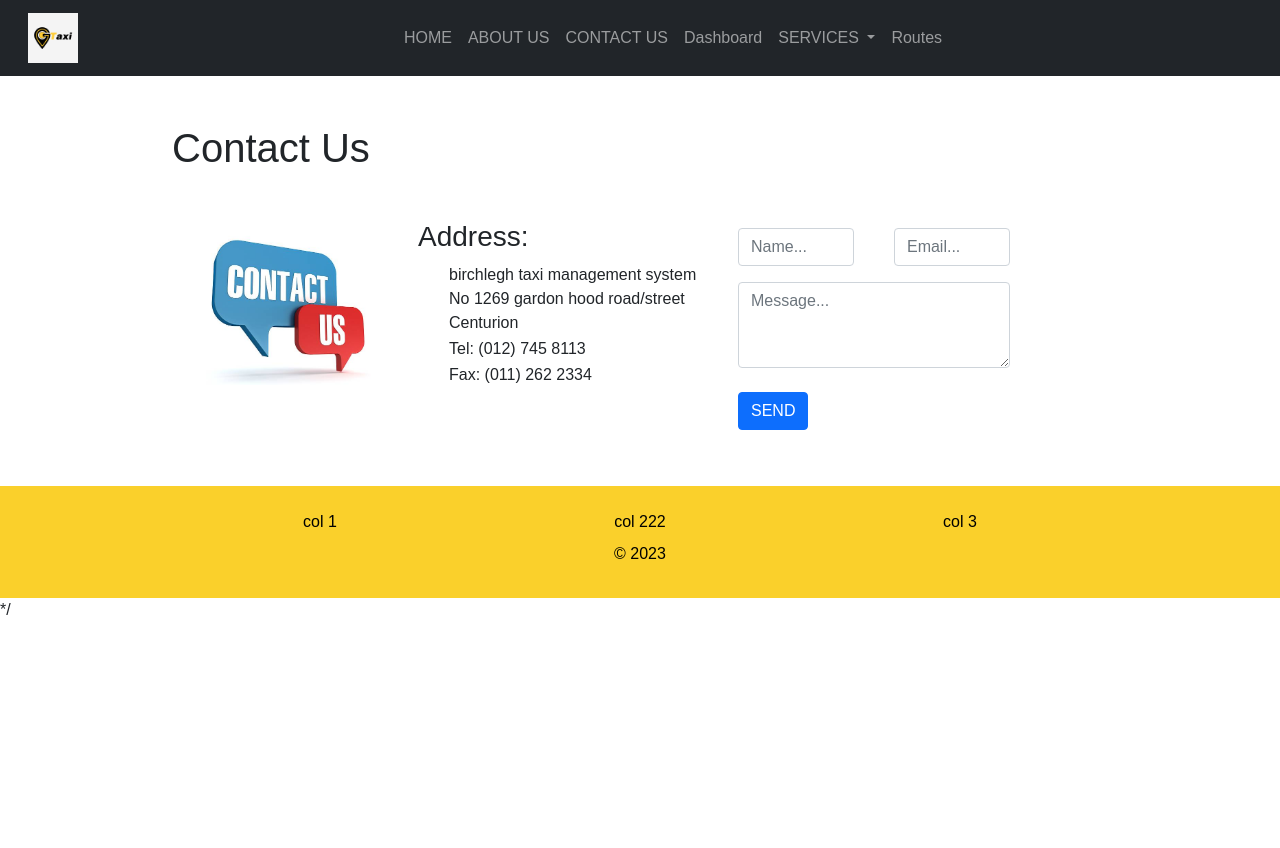
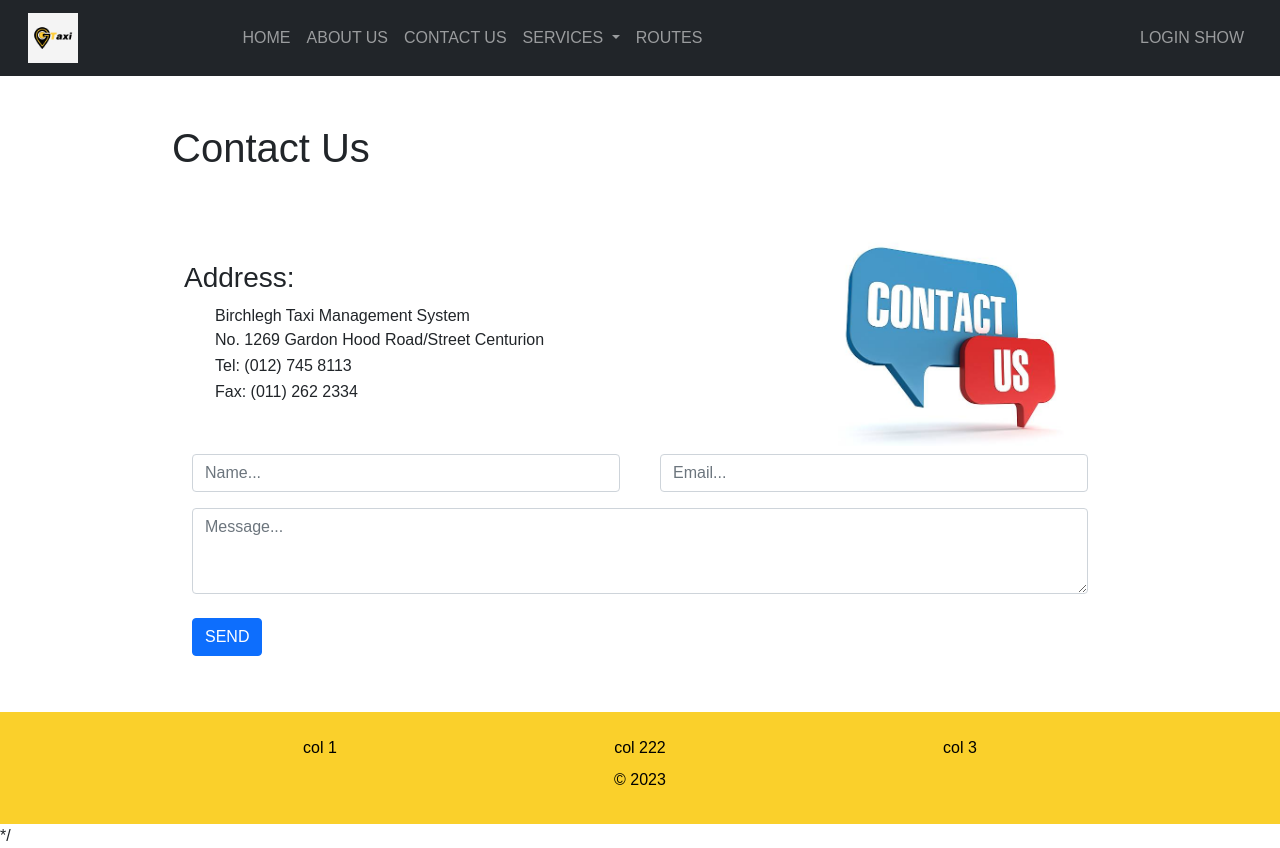
Before and after one commit to LungaKuhle/fleet-managment-system, a PHP site: page /busbooking/Contact-Us.php in a window 1280 px wide. Before the commit the page ends 615 px from the top, so only its background shows below. Run offline with PHP 8.4, Linux system fonts and the light colour scheme; some libraries are stand-ins or nearby versions; some web fonts are replaced.

Commit message:
Multiple page changes
Make changes to pages that need the header

```diff
--- a/Taxibookingtrial/Taxibookingtrial/Taxibookingtrial/Taxibookingtrial/admin/index.php
+++ b/Taxibookingtrial/Taxibookingtrial/Taxibookingtrial/Taxibookingtrial/admin/index.php
@@ -6,5 +6,5 @@
     $extra = 'pageHome.php';
     header("Location: $http//$host$uri/$extra");
     exit;
-	<?php phpinfo(); ?>
+
 ?>
--- a/contact-us.php
+++ b/contact-us.php
@@ -1,4 +1,4 @@
-<?php include './views/header.php';?>
+<?php include './views/header.php'; ?>
 <link rel="stylesheet" href="css/style.css">
 
 <!-- Insert Page Code here -->
@@ -8,15 +8,11 @@
 
         <div class="container">
 
-            <div class="row">
-                <div class="col-md-3">
-                    <img src="img/Contact-Us.jpg" class="img img-fluid" alt="">
+            <div class="row d-flex align-items-center">
 
-
-                </div>
                 <div class="col-md-8">
                     <div class="row">
-                        <div class="col-md-6">
+                        <div class="col-md-12">
                             <h3>Address:</h3>
                             <table>
                                 <tr>
@@ -26,9 +22,8 @@
                                         </span>
                                     </td>
                                     <td>
-                                        birchlegh taxi management system <br>
-                                        No 1269 gardon hood road/street <br>
-                                        Centurion <br>
+                                        Birchlegh Taxi Management System <br>
+                                        No. 1269 Gardon Hood Road/Street Centurion <br>
                                     </td>
                                 </tr>
                                 <tr>
@@ -51,9 +46,19 @@
 
 
 
-                            </p>
                         </div>
-                        <div class="col-md-6">
+
+                    </div>
+
+                </div>
+                <div class="col-md-4 ">
+                    <img src="img/Contact-Us.jpg" class="align-middle img img-fluid" alt="">
+
+
+                </div>
+            </div>
+            <div class="row">
+                <div class="col-md-12">
                     <form role="form" action="#" method="post" class="center">
                         <div class="row">
                             <div class="col-md-6">
@@ -82,12 +87,10 @@
                 </div>
             </div>
         </div>
-
-            </div>
     </div>
 
 </div>
 </div>
 
 <!-- End of Page Code -->
-<?php include './views/footer.php';?>
+<?php include './views/footer.php'; ?>
--- a/css/style.css
+++ b/css/style.css
@@ -1,10 +1,15 @@
 /* Header */
 
 
-
+.nav-link{
+    text-transform: uppercase !important;
+}
 
 /* Buttons */
-
+.text-white{
+    /* color: #fff !important; */
+    color: rgba(255,255,255,.55)
+}
 
 
 
@@ -18,7 +23,7 @@
 
 .Bglogin
 {
-    background-image: url('../img/taxi-icon.png');
+    /* background-image: url('../img/taxi-icon.png'); */
     /* opacity: 0.4; */
     background-size: 100%;
     height: 100%;
--- a/index.php
+++ b/index.php
@@ -5,7 +5,7 @@
 <!-- Insert Page Code here -->
 <div class="jumbotron">
         <div class="container">
-            <h1>Welcome to our Fleet Taxi Association!</h1>
+            <h1> Main Welcome to our Fleet Taxi Association!</h1>
             <p>Are you looking for a reliable taxi service? Your search ends here! Whether you need a ride to the airport,
                 a quick trip around the city, or a long-distance journey, we've got you covered.</p>
             <p>Ready to book a ride? Click the button below:</p>
--- a/views/Includes/BOOKINGS.php
+++ b/views/Includes/BOOKINGS2.php
@@ -1,5 +1,5 @@
 
-<?php include 'header.php';?>
+<?php include './views/header.php';?>
 <link rel="stylesheet" href="css/style.css">
 <!DOCTYPE html>
 <html lang="en">
--- a/views/Includes/index.php
+++ b/views/Includes/index.php
@@ -1,11 +1,11 @@
 
-<?php include './views/header.php';?>
+<?php include 'header.php';?>
 <link rel="stylesheet" href="css/style.css">
 
 <!-- Insert Page Code here -->
 <div class="jumbotron">
         <div class="container">
-            <h1>Welcome to our Fleet Taxi Association!</h1>
+            <h1>views/includes Welcome to our Fleet Taxi Association!</h1>
             <p>Are you looking for a reliable taxi service? Your search ends here! Whether you need a ride to the airport,
                 a quick trip around the city, or a long-distance journey, we've got you covered.</p>
             <p>Ready to book a ride? Click the button below:</p>
--- a/views/Login.php
+++ /dev/null
@@ -1,4 +0,0 @@
-<?php
-
-
-?>
--- a/views/header.php
+++ b/views/header.php
@@ -1,7 +1,10 @@
 <!-- Header code and doc start -->
+<?php
 
+?>
 <!DOCTYPE html>
 <html lang="en">
+
 <head>
 
   <!-- Bootstrap CSS -->
@@ -21,38 +24,42 @@
   <title>Document</title>
   <link rel="stylesheet" href="css/bootstrap.min.css">
   <link rel="stylesheet" href="css/all.min.css">
+  <link rel="stylesheet" href="css/style.css">
 
 </head>
+
 <body>
   <nav class="navbar navbar-expand-md bg-dark navbar-dark">
     <div class="container-fluid">
-    <a class="navbar-brand" href="index.php"><img width="50" height="auto" class="img img-fluid img-round" src="img/go-taxi.jpg" alt=""></a>
+      <a class="navbar-brand" href="index.php"><img width="50" height="auto" class="img img-fluid img-round"
+          src="img/go-taxi.jpg" alt=""></a>
       <button class="navbar-toggler" type="button" data-bs-toggle="collapse" data-bs-target="#collapsibleNavbar">
         <span class="navbar-toggler-icon"></span>
       </button>
-    <div class="collapse navbar-collapse justify-content-center" id="collapsibleNavbar">
+      <div class="mx-auto collapse navbar-collapse justify-content-center" id="collapsibleNavbar">
         <ul class="navbar-nav">
           <li class="nav-item">
             <a class="nav-link" href="index.php">HOME</a>
           </li>
           <li class="nav-item">
-          <a class="nav-link" href="About us.php">ABOUT US</a>
+            <a class="nav-link" href="About-us.php">ABOUT US</a>
           </li>
           <li class="nav-item">
             <a class="nav-link" href="Contact-Us.php">CONTACT US </a>
           </li>
-          <li class="nav-item">
+          <!-- <li class="nav-item">
             <a class="nav-link" href="Dashboard.php">Dashboard</a>
-            </li>
+          </li> -->
 
           <li class="nav-item dropdown">
-         <a class="nav-link dropdown-toggle" href="#" id="navbarDropdownMenuLink" role="button" data-toggle="dropdown" aria-haspopup="true" aria-expanded="false">
+            <a class="nav-link dropdown-toggle" href="#" id="navbarDropdownMenuLink" role="button"
+              data-toggle="dropdown" aria-haspopup="true" aria-expanded="false">
               SERVICES
-           <link rel="BOOKINGS.html" href="styles.css">
+              <!-- <link rel="BOOKINGS.html" href="styles.css"> -->
             </a>
             <div class="dropdown-menu" aria-labelledby="navbarDropdownMenuLink">
-           <a class="dropdown-item" href="views/BOOKINGS.php">BOOKINGS</a>
-           <a class="dropdown-item" href="views/PAYMENTS.php">PAYMENTS</a>
+              <a class="dropdown-item" href="bookings.php">BOOKINGS</a>
+              <a class="dropdown-item" href="payments.php">PAYMENTS</a>
 
 
             </div>
@@ -63,12 +70,44 @@
 
         </ul>
       </div>
+      <?php
+      if (isset($_SESSION['email'])) {
+        echo '  <div class="collapse navbar-collapse justify-content-end" ;id="collapsibleNavbar">';
+        echo ' <ul class="navbar-nav">';
+        echo '   <li class="nav-item">';
+        echo '      <a class="nav-link" href="login.php">logout hidden</a>';
+        echo '    </li>';
+
+        echo '   </ul>';
+
+        echo '   </div>';
+      } else {
+        echo '  <div class="collapse navbar-collapse justify-content-end" ;id="collapsibleNavbar">';
+        echo ' <ul class="navbar-nav">';
+        echo '   <li class="nav-item">';
+        echo '      <a class="nav-link text-white2" href="login.php">Login show </a>';
+        echo '    </li>';
+
+        echo '   </ul>';
+
+        echo '   </div>';
+      }
+      ?>
+      <!-- <div class="collapse navbar-collapse justify-content-end" id="collapsibleNavbar">
+        <ul class="navbar-nav">
+          <li class="nav-item">
+            <a class="nav-link" href="login.php">logout</a>
+          </li>
+
+        </ul>
+
+      </div> -->
     </div>
   </nav>
   <script>
- document.addEventListener("DOMContentLoaded", function() {
+    document.addEventListener("DOMContentLoaded", function () {
       // Close the dropdown if the user clicks outside of it
-    window.addEventListener('click', function(event) {
+      window.addEventListener('click', function (event) {
         const dropdowns = document.getElementsByClassName('dropdown-content');
         for (let i = 0; i < dropdowns.length; i++) {
           const openDropdown = dropdowns[i];
```
Also changed, not shown: About-us.php (added, +65 -0 lines), Login.php (+12 -7 lines), bookings.php (renamed from views/BOOKINGS.php, +12 -24 lines), views/About-us.php (deleted, +0 -59 lines), views/Includes/header.php (+5 -3 lines), Dashboard.php (renamed from views/Dashboard.php), img/IMG_20230306_063138.jpg (added), img/Screenshot_20231106_111446.jpg (added), payments.php (renamed from views/PAYMENTS.php). Lines whose indentation alone changed are shown as unchanged.
